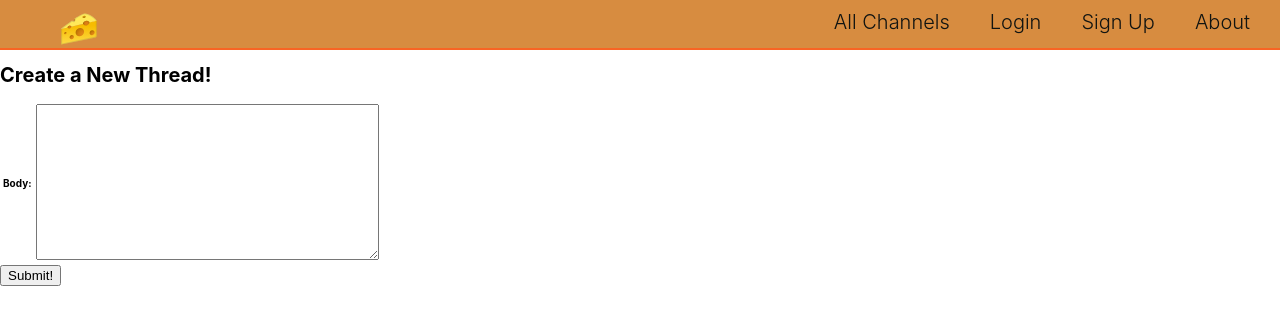
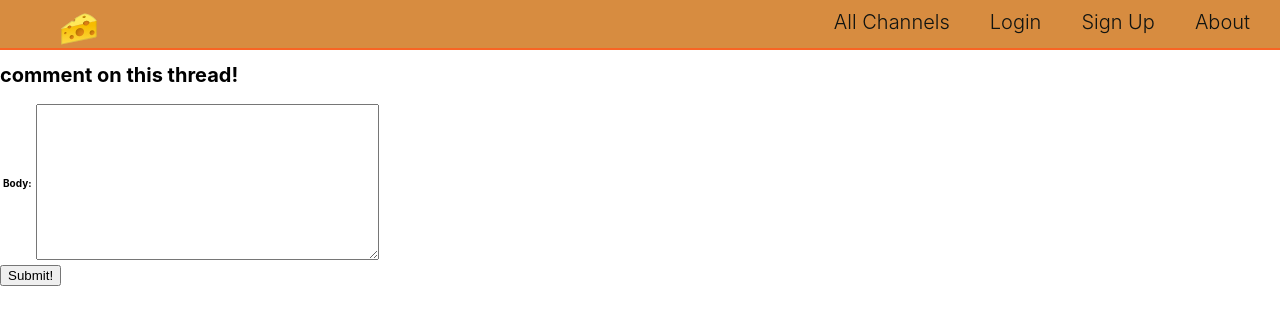
Before and after one commit to Team-Cheese/Cheddit, a Django app: template main_app/templates/main_app/comment_form.html in a window 1280 px wide. Shown: the top 325 px of the page. Run offline with Django 4.2, Linux system fonts and the light colour scheme; the template is opened without the code that fills it: values that come from a table or form of the project are taken from there, others are empty; some libraries are stand-ins or nearby versions.

Commit message:
pre merge

```diff
--- a/main_app/templates/main_app/comment_form.html
+++ b/main_app/templates/main_app/comment_form.html
@@ -8,10 +8,8 @@
 {% block content  %}
 
 <div class="page-header">
-  <h1>Create a New Thread!</h1>
+  <h1>comment on this thread!</h1>
 </div>
-
-
 
 <form method="POST" class="form-container">
   {% csrf_token %}
```
